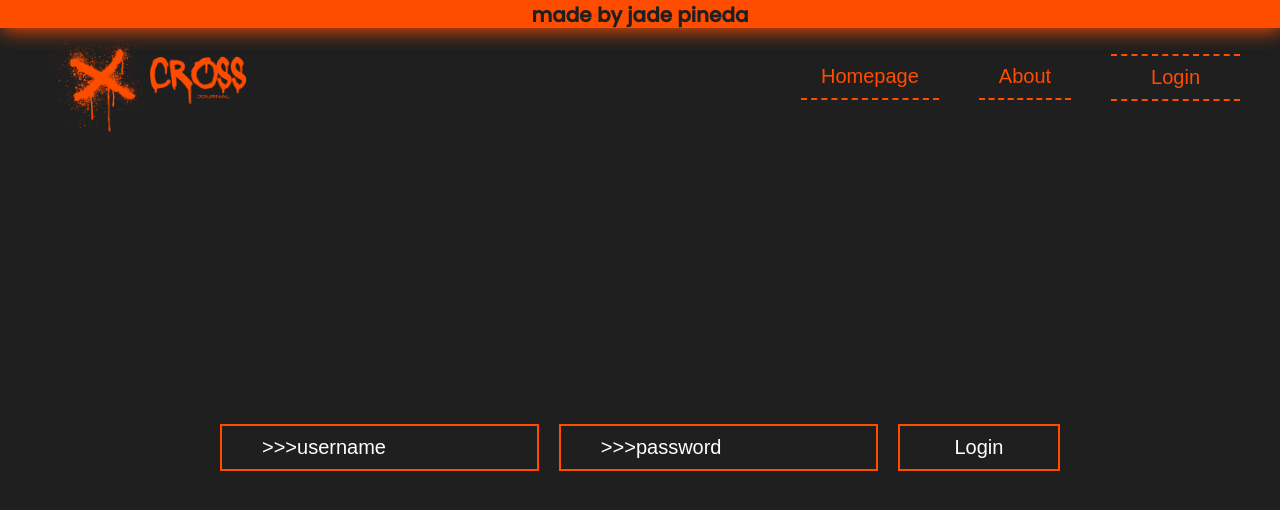
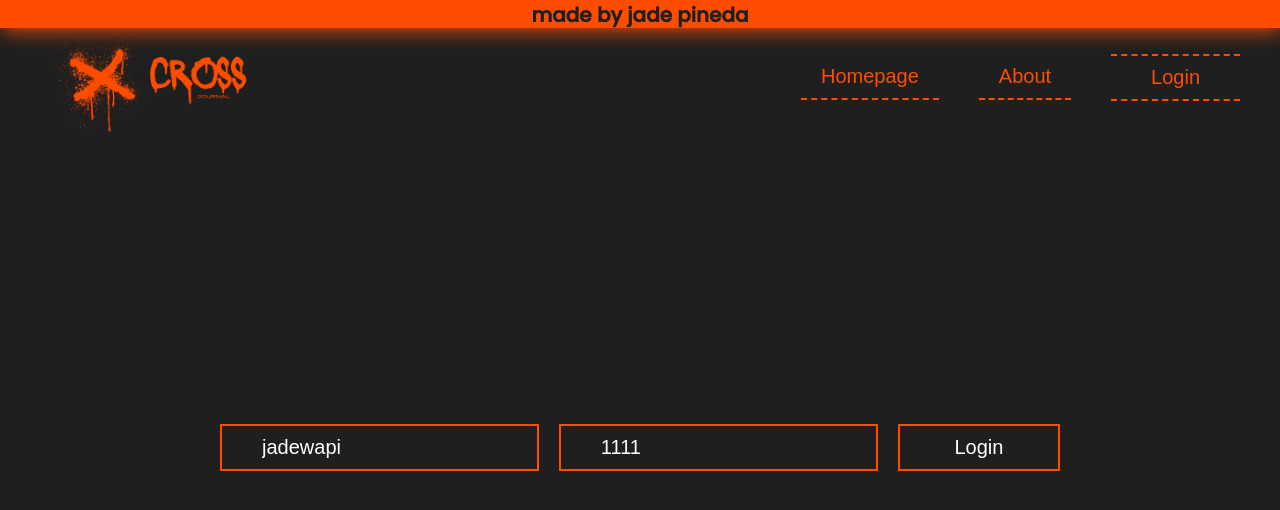
Before and after one commit to jadewapi/VOYAGE-VAULT-REACT-VITE, a React (Vite) app: page /login in a window 1280 px wide. Shown: the top 510 px of the page. Built offline with nearby package versions, Linux system fonts and the light colour scheme; no server answers; a web font is replaced by a local one.

Commit message:
update login

```diff
--- a/src/Pages/Login/Login.jsx
+++ b/src/Pages/Login/Login.jsx
@@ -3,16 +3,12 @@ import Navbar from "../../Components/Navbar/Navbar";
 import { useAuthentication } from "../../Contexts/Authentication";
 import { useEffect, useState } from "react";
 import { useNavigate } from "react-router-dom";
-import toast from "react-hot-toast";
 
 function Login() {
-  useEffect(function () {
-    toast.success("username: jadewapi, password: 1111");
-  }, []);
   const navigate = useNavigate();
   const { login, isAuthenticated } = useAuthentication();
-  const [userName, setEmail] = useState("");
-  const [pass, setPass] = useState("");
+  const userName = "jadewapi";
+  const pass = "1111";
   function handleLogin(e) {
     e.preventDefault();
     login(userName, pass);
@@ -28,18 +24,8 @@ function Login() {
       <Navbar />
       <section className={styles.container}>
         <form onSubmit={(e) => handleLogin(e)}>
-          <input
-            type="text"
-            placeholder=">>>username"
-            value={userName}
-            onChange={(e) => setEmail(e.target.value)}
-          />
-          <input
-            type="text"
-            placeholder=">>>password"
-            value={pass}
-            onChange={(e) => setPass(e.target.value)}
-          />
+          <input type="text" placeholder=">>>username" value={userName} />
+          <input type="text" placeholder=">>>password" value={pass} />
           <button>Login</button>
         </form>
       </section>
```
